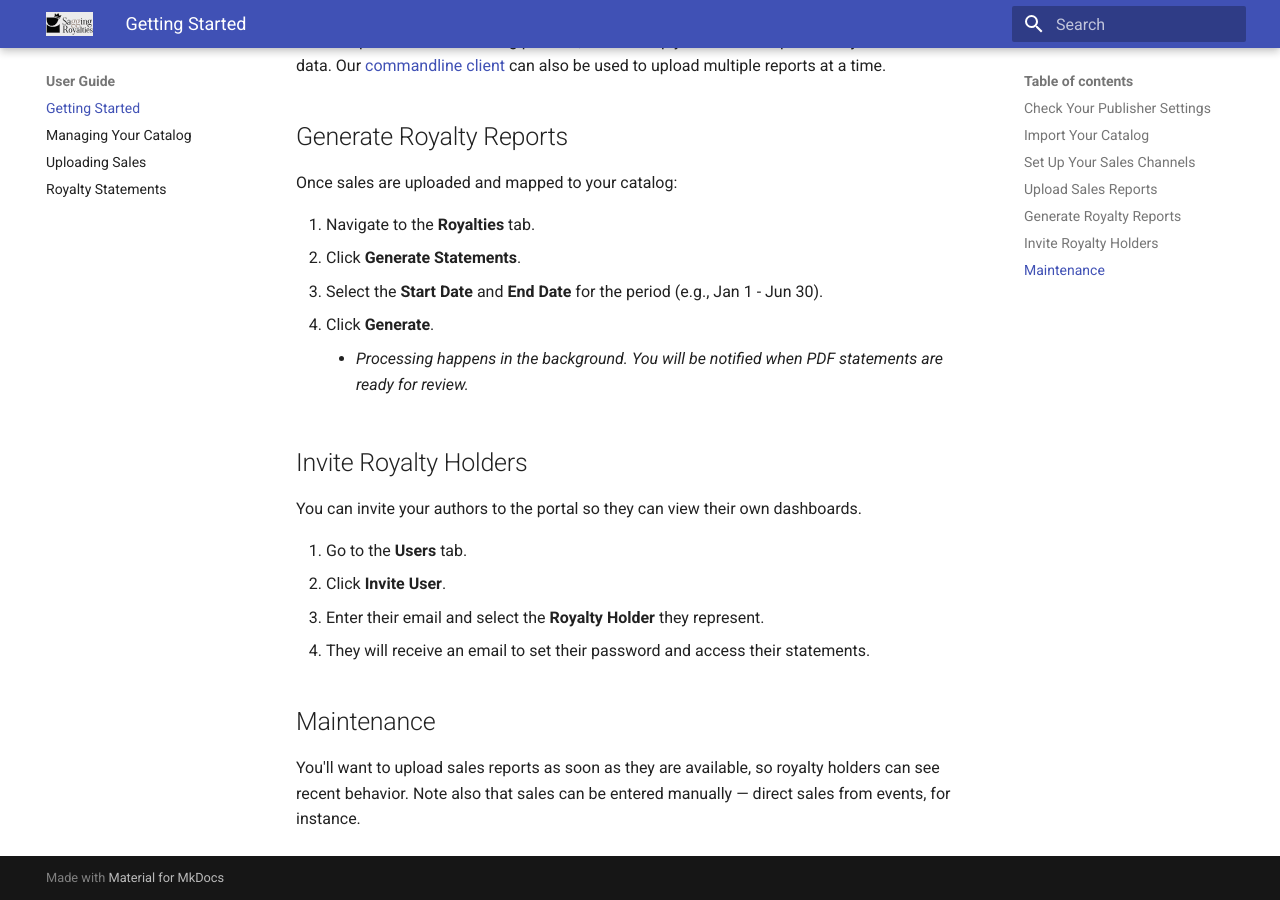
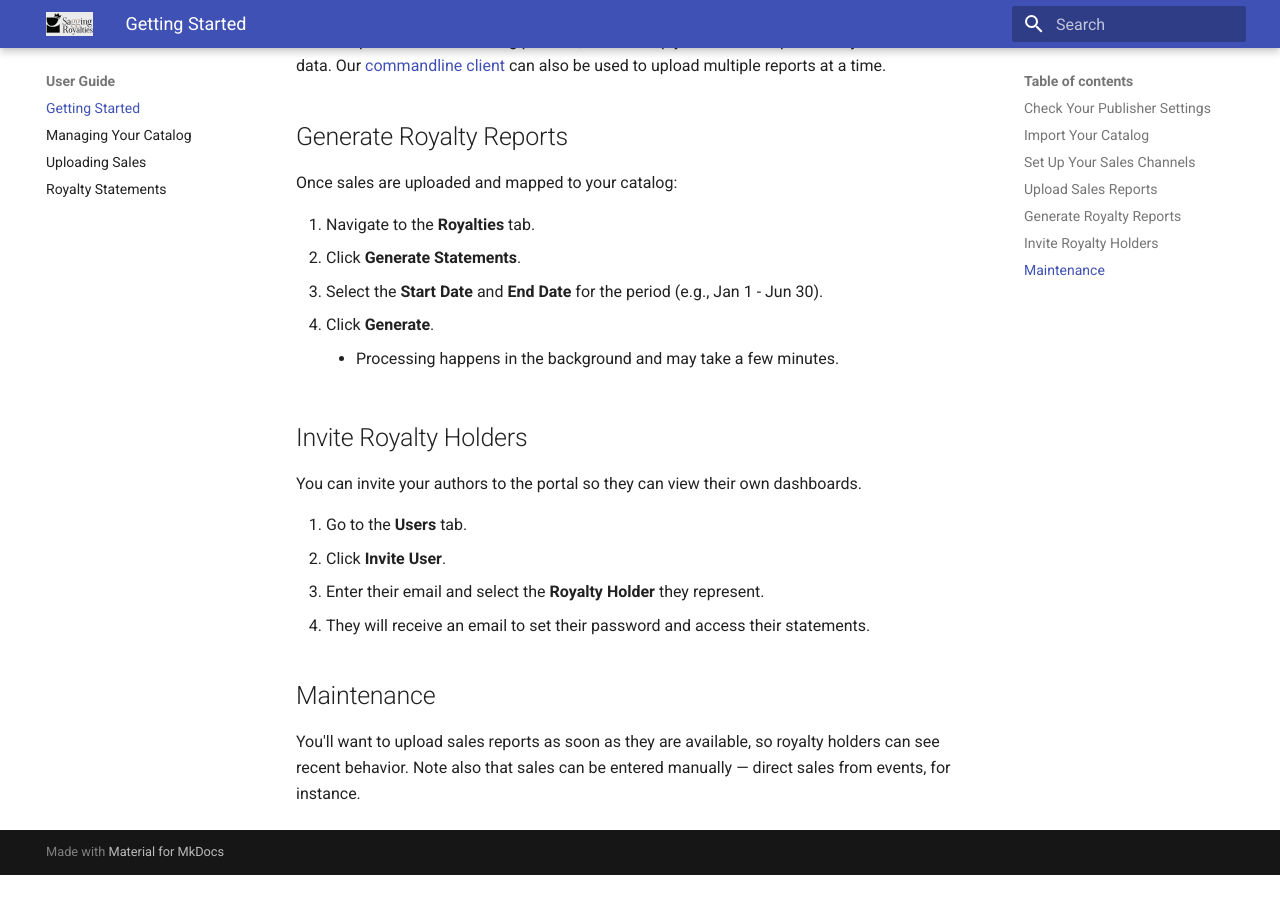
Before and after one commit to saggingmeniscus/saggingroyals-docs, an MkDocs documentation site: the page built from docs/getting-started.md, in a window 1280 px wide and 900 px high, scrolled down 1850 px. Built offline with MkDocs 1.6.1 and Material for MkDocs 9.7.7, drawn with Linux system fonts in a browser that asks for light colours; after the commit the page ends 2725 px from its top, so only the background shows below that.

Commit message:
minor edit

```diff
--- a/docs/getting-started.md
+++ b/docs/getting-started.md
@@ -59,7 +59,7 @@ Once sales are uploaded and mapped to your catalog:
 2.  Click **Generate Statements**.
 3.  Select the **Start Date** and **End Date** for the period (e.g., Jan 1 - Jun 30).
 4.  Click **Generate**.
-    *   *Processing happens in the background. You will be notified when PDF statements are ready for review.*
+    *   Processing happens in the background and may take a few minutes.
 
 ## Invite Royalty Holders
 You can invite your authors to the portal so they can view their own dashboards.
```
